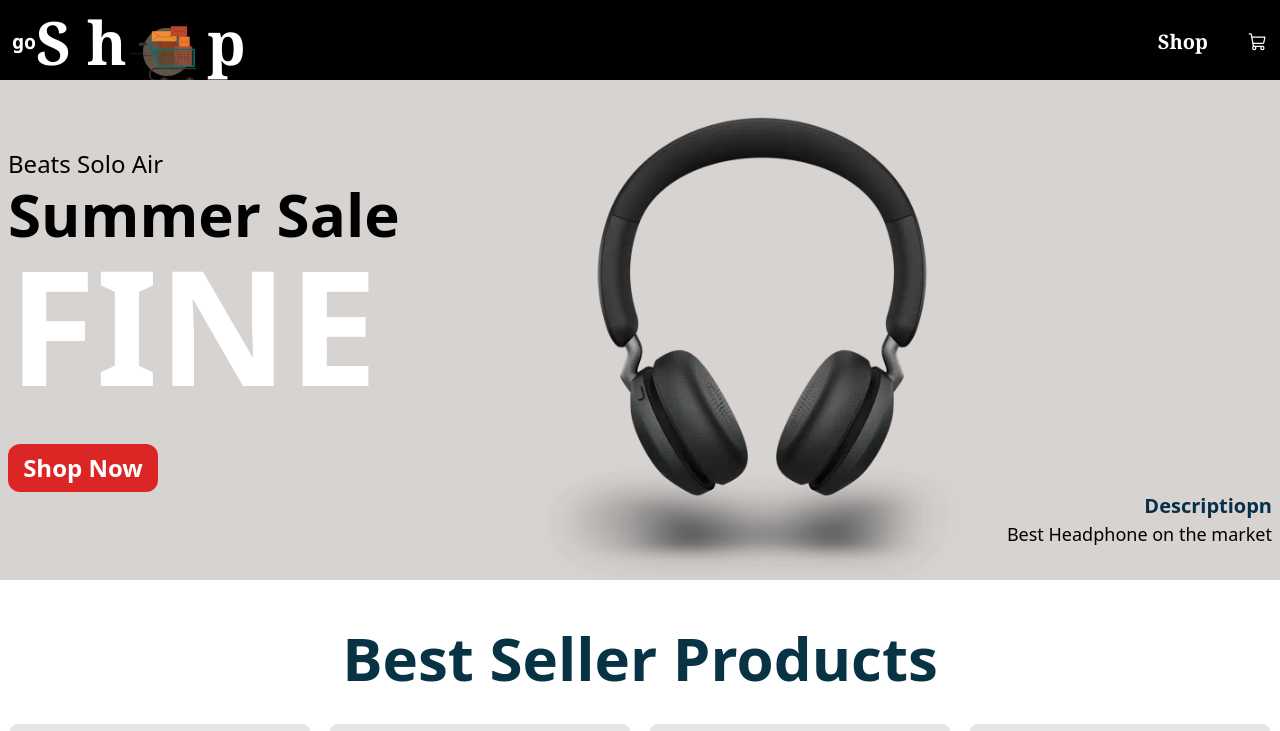
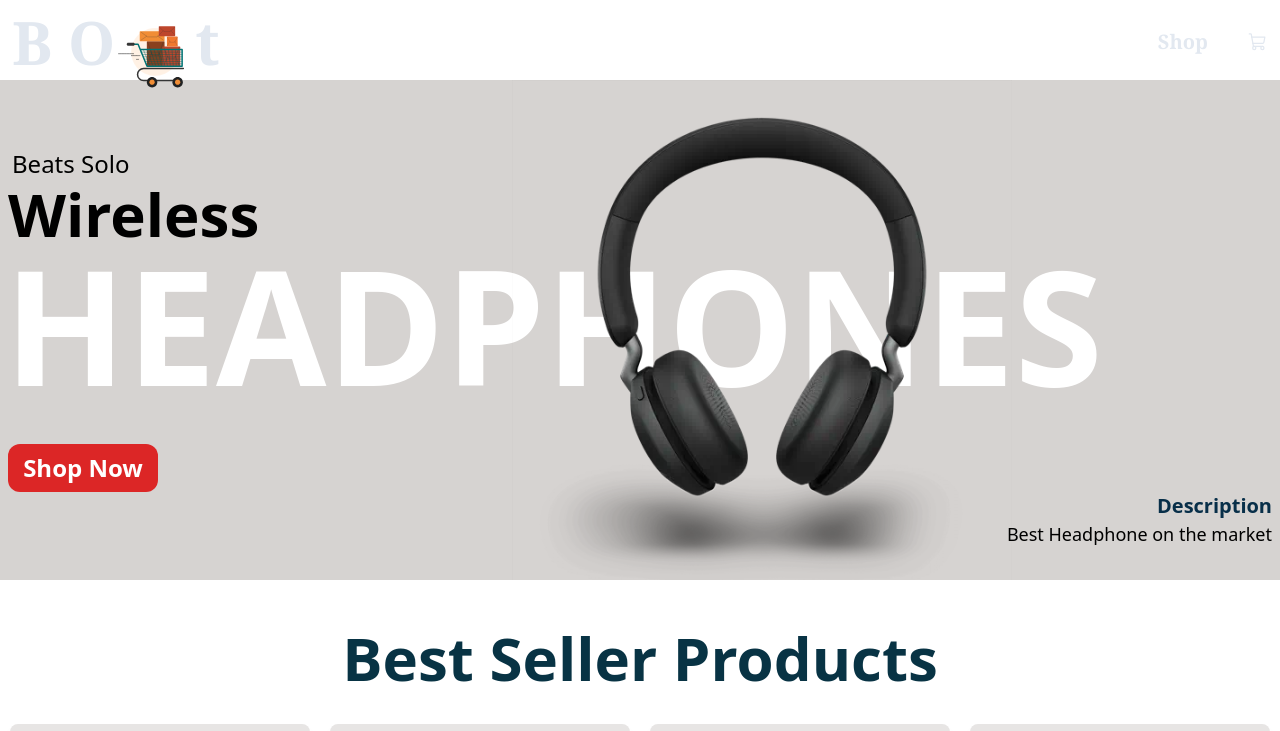
Before and after one commit to raiyanmrf/one-shop, a React (Vite) app: page / in a window 1280 px wide. Shown: the top 731 px of the page. Built offline with nearby package versions, Linux system fonts and the light colour scheme.

Commit message:
'nav footer hero'

```diff
--- a/src/components/Footer.jsx
+++ b/src/components/Footer.jsx
@@ -2,7 +2,7 @@
 import { banner } from "../assets/Product";
 const Footer = () => {
   return (
-    <section className='p-2 relative flex gap-3  text-white justify-between  bg-red-600 h-[400px] w-full'>
+    <section className='p-2 mt-[20px] relative flex gap-3  text-white justify-between  bg-red-600 h-[400px] w-full'>
       <div className='flex flex-col'>
         <h3 className='text-xl px-3 font-bold '>20% off </h3>
         <h1 className='text-[160px] relative sm:bottom-10 max-sm:text-[110px] font-bold text-white'>
--- a/src/components/Hero.jsx
+++ b/src/components/Hero.jsx
@@ -2,19 +2,19 @@
 import { banner } from "../assets/Product";
 const Hero = () => {
   return (
-    <section className='p-2 relative top-0 flex flex-col  justify-center  bg-stone-300 h-[500px] w-full'>
-      <p className='text-2xl relative top-9'>Beats Solo Air </p>
-      <h2 className='text-6xl max-sm:text-4xl relative font-bold top-10'>
-        Summer Sale
+    <section className='px-2 relative top-0 flex flex-col  justify-center  bg-stone-300 h-[500px] w-full'>
+      <p className='text-2xl relative left-1 sm:top-9'>Beats Solo </p>
+      <h2 className='text-6xl max-sm:text-4xl relative font-bold max-sm:top-0 top-10'>
+        Wireless
       </h2>
-      <h1 className='text-[160px] max-sm:text-[130px] font-bold text-white'>
-        FINE
+      <h1 className='text-[160px] relative right-1 max-sm:text-[70px] font-bold text-white'>
+        HEADPHONES
       </h1>
       <button className='bg-red-600 w-[150px] max-sm:w-[130px] max-sm:text-xl  py-2 text-2xl text-white font-bold rounded-xl'>
         Shop Now
       </button>
-      <div className='flex flex-col items-end  '>
-        <h3 className='text-xl font-bold text-sky-950'>Descriptiopn</h3>
+      <div className='max-sm:absolute flex flex-col sm:items-end max-sm:bottom-9 '>
+        <h3 className='text-xl font-bold text-sky-950'>Description</h3>
         <p className='text-lg font-light'>Best Headphone on the market</p>
       </div>
       <img
--- a/src/components/Navbar.jsx
+++ b/src/components/Navbar.jsx
@@ -6,17 +6,17 @@
 const Navbar = () => {
   return (
     <section className='absolute top-0 w-full'>
-      <nav className='bg-black p-3 text-white flex justify-between w-full '>
+      <nav className=' p-3 text-slate-200 flex justify-between w-full '>
         <h2 className='text-6xl font-serif max-sm:text-4xl font-bold ' font>
           <Link
             className='flex justify-center items-center  font-extrabold'
             to='/'
           >
-            <span className='text-xl font-mono'>go</span>S h
-            <div className='w-[80px] h-[60px]'>
+            B O
+            <div className='w-[80px] h-[60px] relative z-20'>
               <Lottie animationData={lottieCart} />
             </div>
-            p
+            t
           </Link>
         </h2>
         <div className='flex font-serif font-bold justify-center text-xl items-center gap-10'>
```
